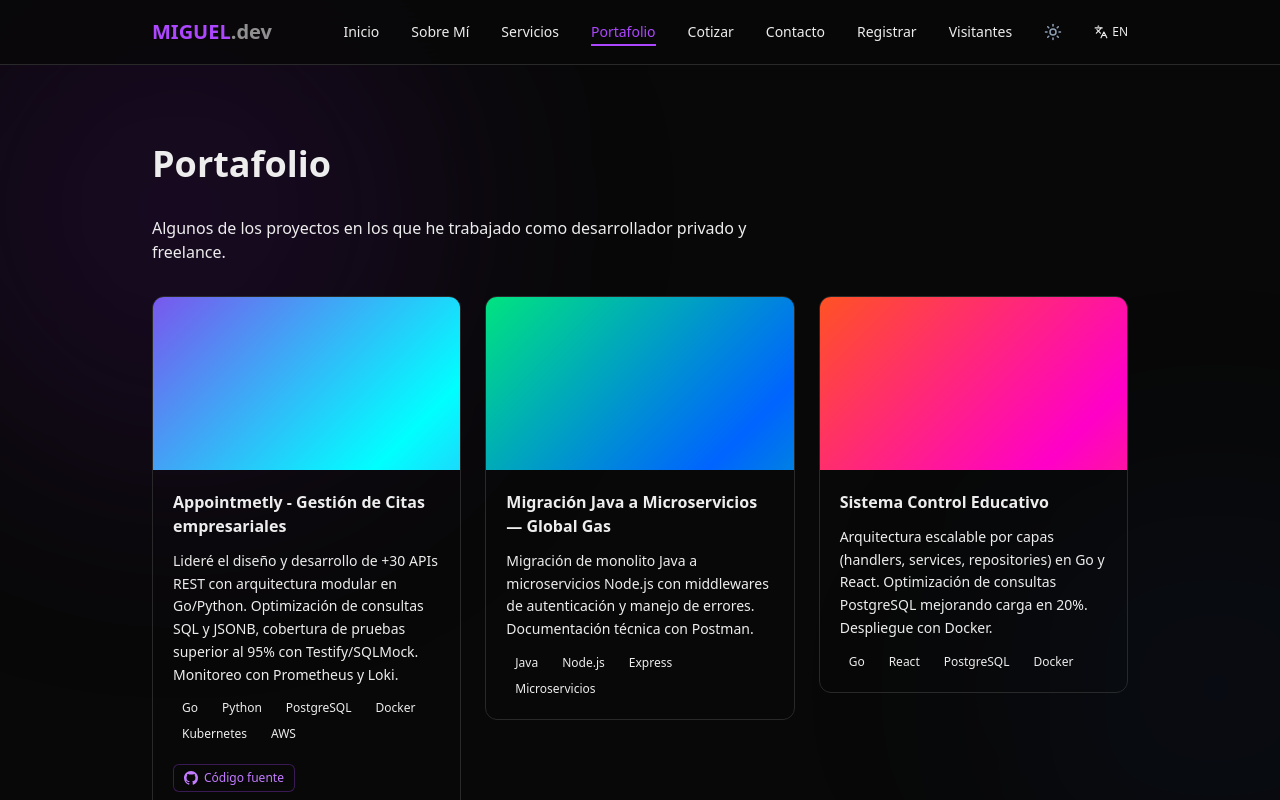
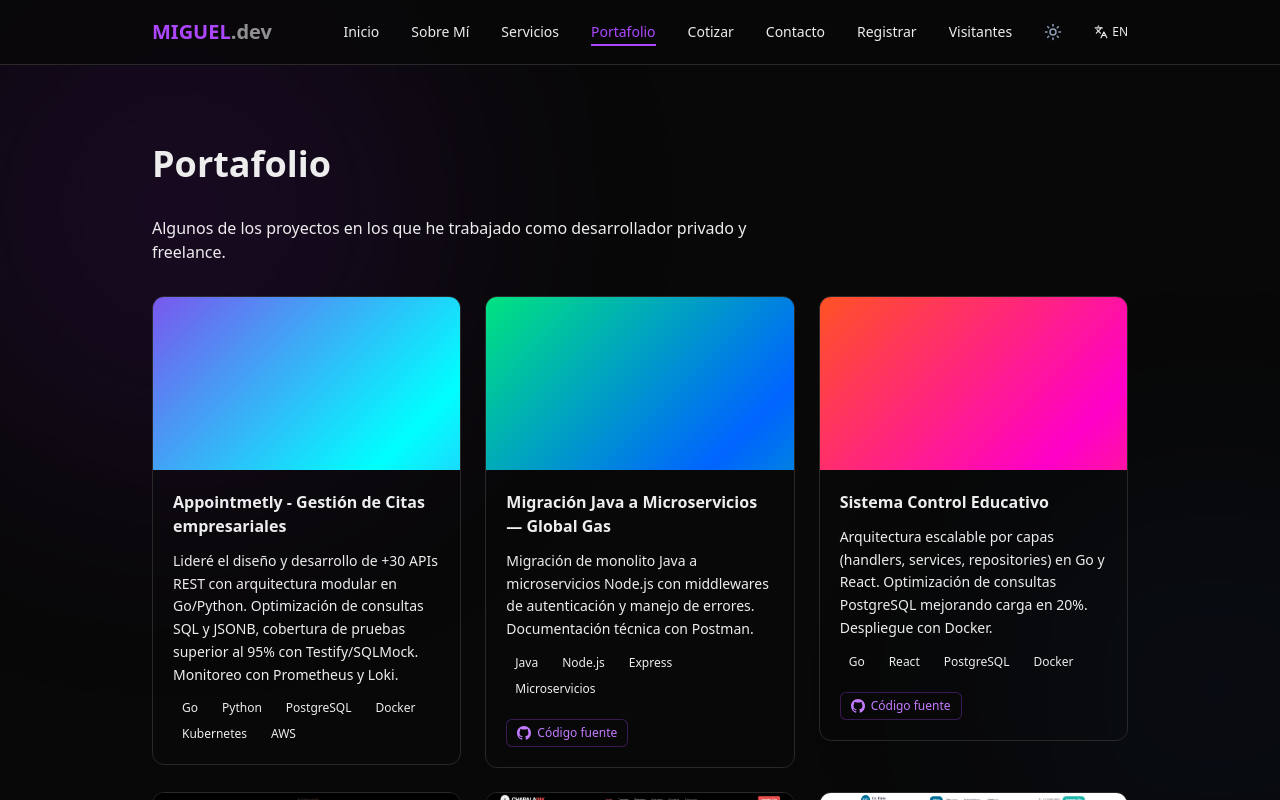
Before and after one commit to miguellopezp25-cell/portafolio, a Next.js app: page /portfolio in a window 1280 px wide. Shown: the top 800 px of the page. Built offline with nearby package versions, Linux system fonts and the light colour scheme.

Commit message:
feat: add generic source code links to portfolio projects

```diff
--- a/app/portfolio/page.tsx
+++ b/app/portfolio/page.tsx
@@ -22,16 +22,17 @@ interface Project {
 }
 
 const repoLink = { label: "Código fuente", url: "https://github.com/miguellopezp25-cell/portafolio", icon: "github" as const };
+const profileLink = { label: "Código fuente", url: "https://github.com/miguellopezp25-cell", icon: "github" as const };
 
 const projectMeta: (Pick<Project, "links" | "image" | "colors">)[] = [
-  { links: [{ label: "Código fuente", url: "https://github.com/miguellopezp25-cell", icon: "github" }], colors: ["rgb(147,51,234)", "rgb(0,255,255)"] },
-  { colors: ["rgb(0,255,100)", "rgb(0,100,255)"] },
-  { colors: ["rgb(255,100,0)", "rgb(255,0,200)"] },
-  { links: [{ label: "Demo", url: "https://tattosale1.netlify.app", icon: "demo" }], image: "/projects/tatuajes-1.webp" },
-  { image: "/projects/tatuajes-2.webp" },
-  { image: "/projects/consultorio-medico.webp" },
-  { image: "/projects/semillas.webp" },
-  { image: "/projects/restaurant.webp" },
+  { colors: ["rgb(147,51,234)", "rgb(0,255,255)"] },
+  { links: [profileLink], colors: ["rgb(0,255,100)", "rgb(0,100,255)"] },
+  { links: [profileLink], colors: ["rgb(255,100,0)", "rgb(255,0,200)"] },
+  { links: [{ label: "Demo", url: "https://tattosale1.netlify.app", icon: "demo" }, profileLink], image: "/projects/tatuajes-1.webp" },
+  { links: [profileLink], image: "/projects/tatuajes-2.webp" },
+  { links: [profileLink], image: "/projects/consultorio-medico.webp" },
+  { links: [profileLink], image: "/projects/semillas.webp" },
+  { links: [profileLink], image: "/projects/restaurant.webp" },
   { links: [repoLink], image: "/projects/portfolio.webp" },
   { links: [{ label: "Código fuente", url: "https://github.com/miguellopezp25-cell/crypto-tracker-go-react", icon: "github" }], colors: ["rgb(255, 200, 0)", "rgb(0, 200, 255)"] },
 ];
```
